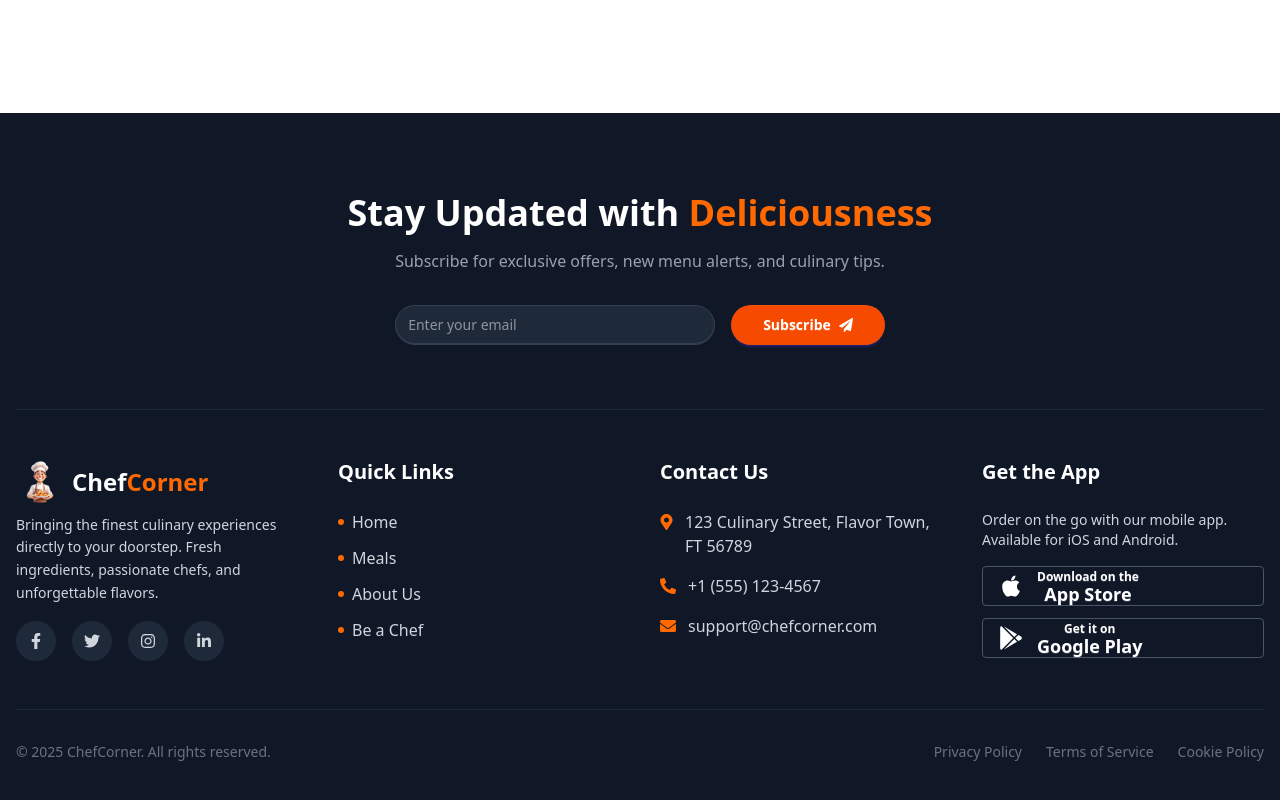
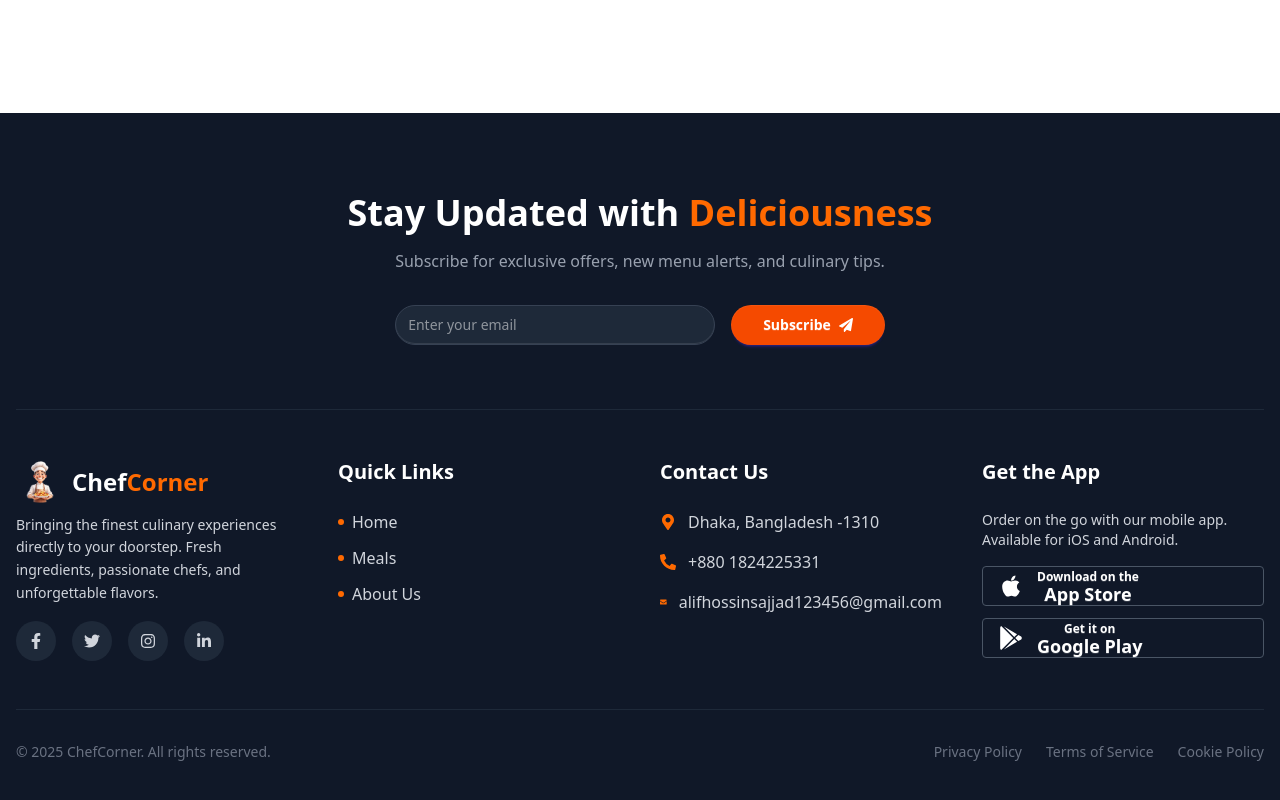
Before and after one commit to alifhossinsajjad/Chef-Bazzer-Client, a React (Vite) app: page / in a window 1280 px wide. Shown: the part 1860-2660 px from the top of the page. Built offline with nearby package versions, Linux system fonts and the light colour scheme; no server answers.

Commit message:
update the footer

```diff
--- a/src/Pages/Sheard/Footer.jsx
+++ b/src/Pages/Sheard/Footer.jsx
@@ -71,11 +71,7 @@ const Footer = () => {
                     <span className="w-1.5 h-1.5 bg-orange-500 rounded-full"></span> About Us
                   </Link>
                 </li>
-                <li>
-                  <Link to="/rider" className="hover:text-orange-500 transition-colors flex items-center gap-2">
-                    <span className="w-1.5 h-1.5 bg-orange-500 rounded-full"></span> Be a Chef
-                  </Link>
-                </li>
+
               </ul>
             </div>
 
@@ -85,15 +81,15 @@ const Footer = () => {
               <ul className="space-y-4">
                 <li className="flex items-start gap-3">
                   <FaMapMarkerAlt className="text-orange-500 mt-1" />
-                  <span>123 Culinary Street, Flavor Town, FT 56789</span>
+                  <span>Dhaka, Bangladesh -1310</span>
                 </li>
                 <li className="flex items-center gap-3">
                   <FaPhoneAlt className="text-orange-500" />
-                  <span>+1 (555) 123-4567</span>
+                  <span>+880 1824225331</span>
                 </li>
                 <li className="flex items-center gap-3">
                   <FaEnvelope className="text-orange-500" />
-                  <span>support@chefcorner.com</span>
+                  <span>alifhossinsajjad123456@gmail.com</span>
                 </li>
               </ul>
             </div>
```
